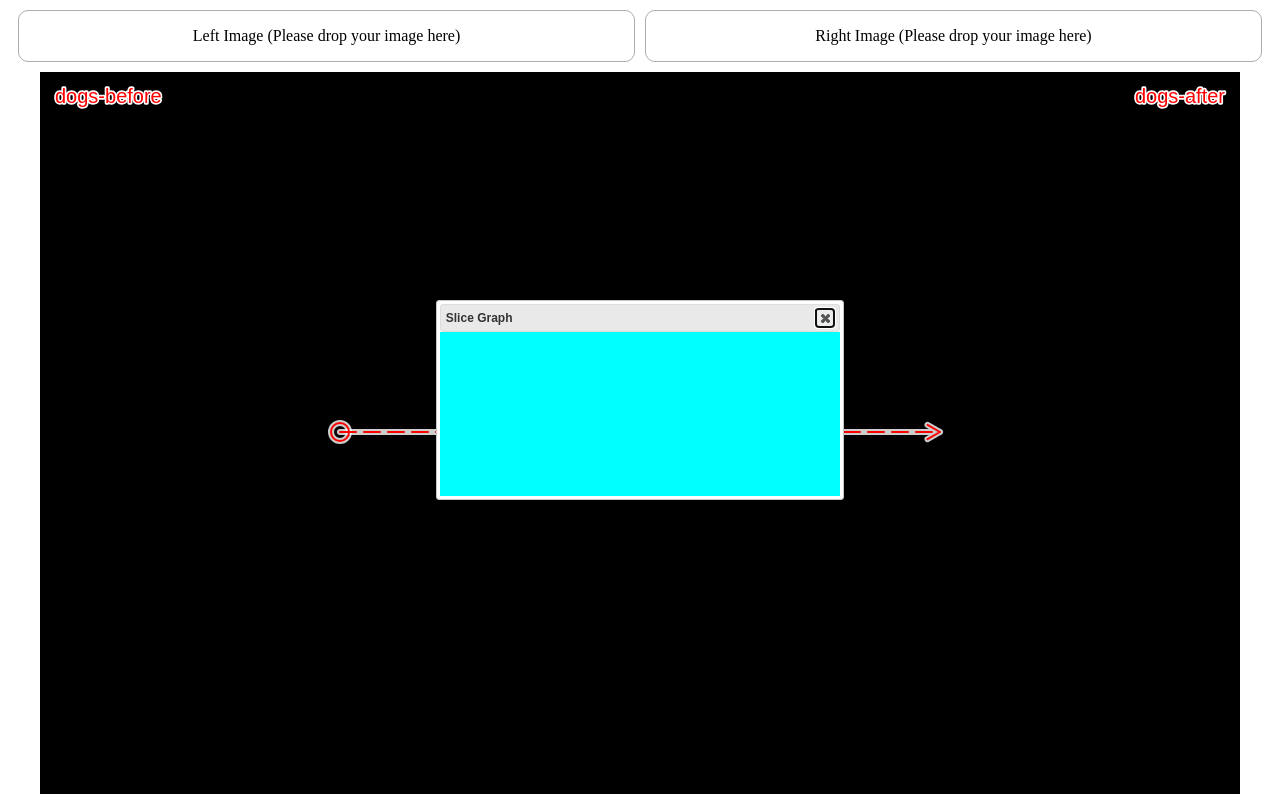
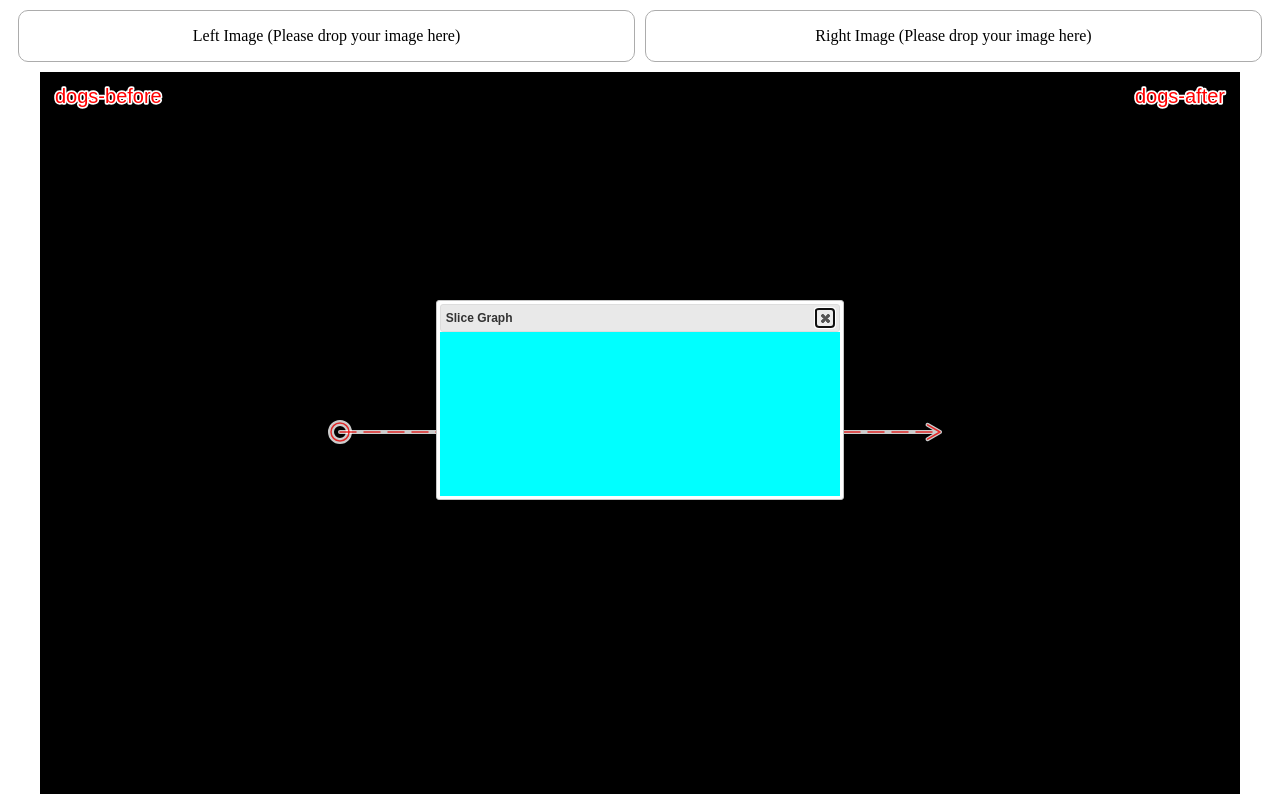
Before and after one commit to Ushio/SimpleImageCompareTool3, a plain HTML site: page index.html in a window 1280 px wide. Shown: the top 800 px of the page. Drawn offline with Linux system fonts and the light colour scheme.

Commit message:
better ui interaction

```diff
--- a/index.html
+++ b/index.html
@@ -489,6 +489,13 @@ glsl.on("render", function(e) {
 
     if( isSliceGraphShowing )
     {
+        let isInteractable = sliceMode !== SLICE_MODE_NONE || distanceLinePoint(
+                sliceVertices[0].x * uicanvas.width, sliceVertices[0].y * uicanvas.height,
+                sliceVertices[1].x * uicanvas.width, sliceVertices[1].y * uicanvas.height,
+                mouseLocationXLocalAlways,
+                mouseLocationYLocalAlways
+        ) < SLICE_VERTEX_RADIUS;
+
         let p0x = sliceVertices[0].x * uicanvas.width;
         let p0y = uicanvas.height - 1 - sliceVertices[0].y * uicanvas.height;
         let p1x = sliceVertices[1].x * uicanvas.width;
@@ -511,8 +518,8 @@ glsl.on("render", function(e) {
         uictx.lineCap = "round";
         uictx.beginPath();
         uictx.arc(p0x, p0y, SLICE_VERTEX_RADIUS * 0.5 /* R */, 0, 2 * Math.PI, false);
-        uictx.lineWidth = 6;
-        uictx.strokeStyle = 'rgba(255, 255, 255, 0.8)';
+        uictx.lineWidth = isInteractable ? 8 : 6;
+        uictx.strokeStyle = isInteractable ? 'rgba(255, 255, 255, 1)' : 'rgba(255, 255, 255, 0.8)';
         uictx.stroke();
 
         function arrowPath(ctx)
@@ -527,20 +534,20 @@ glsl.on("render", function(e) {
 
         uictx.beginPath();
         arrowPath(uictx);
-        uictx.lineWidth = 6;
-        uictx.strokeStyle = 'rgba(255, 255, 255, 0.8)';
+        uictx.lineWidth = isInteractable ? 6 : 4;
+        uictx.strokeStyle = isInteractable ? 'rgba(255, 255, 255, 1)' : 'rgba(255, 255, 255, 0.8)';
         uictx.stroke();
 
         uictx.beginPath();
         uictx.arc(p0x, p0y, SLICE_VERTEX_RADIUS * 0.5 /* R */, 0, 2 * Math.PI, false);
-        uictx.lineWidth = 2;
-        uictx.strokeStyle = '#FF0000';
+        uictx.lineWidth = 1.5;
+        uictx.strokeStyle = isInteractable ? 'rgba(255, 0, 0, 1)' : 'rgba(230, 0, 0, 0.8)';
         uictx.stroke();
 
         uictx.beginPath();
         arrowPath(uictx);
-        uictx.lineWidth = 2;
-        uictx.strokeStyle = '#FF0000';
+        uictx.lineWidth = 1.5;
+        uictx.strokeStyle = isInteractable ? 'rgba(255, 0, 0, 1)' : 'rgba(230, 0, 0, 0.8)';
         uictx.setLineDash([16, 8]);
         uictx.stroke();
     }
@@ -838,6 +845,9 @@ $("html").mousemove(function(e) {
                 sliceVertices[i].y = Clamp((grabbaseVertices[i].y + dy), 0, 1);
             }
         }
+    }
+    if( isSliceGraphShowing )
+    {
         invokeRender();
     }
 
```
